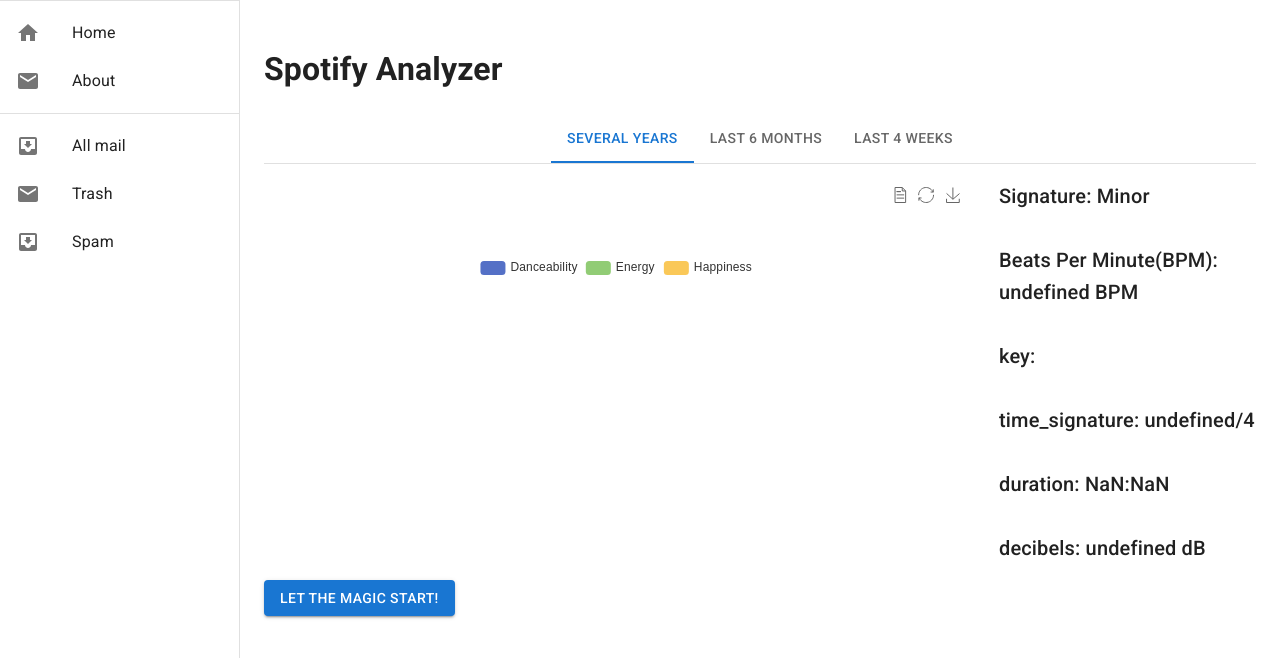
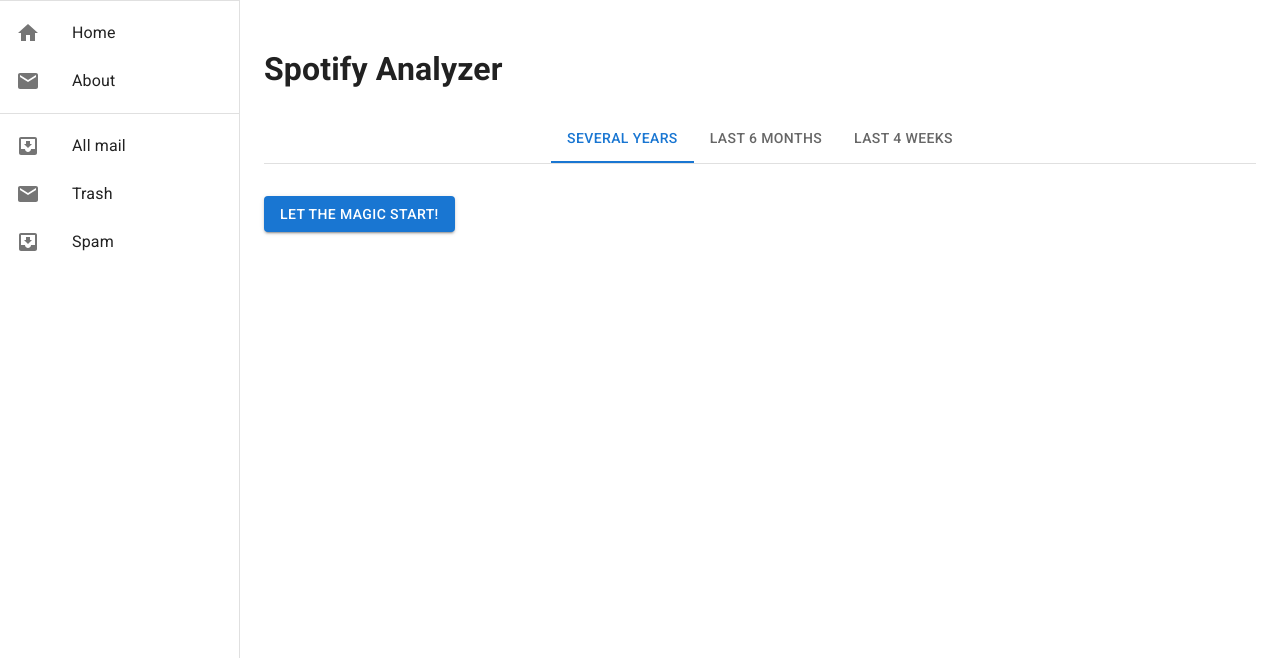
Before and after one commit to samagdaleno/spotify-music-taste-calculator, a React (Create React App) app: page / in a window 1280 px wide. Shown: the top 658 px of the page. Built offline with nearby package versions, Linux system fonts and the light colour scheme; sample sign-in values are in the browser's storage.

Commit message:
Commented out track features panel for deployment in the meantime.

```diff
--- a/src/components/trackAnalysisTab/trackAnalysisTab.tsx
+++ b/src/components/trackAnalysisTab/trackAnalysisTab.tsx
@@ -36,11 +36,11 @@
 
     return (
         <div>
-            {selectedTrackDetails ? (
+            {/* {selectedTrackDetails ? (
                 <TrackFeaturesPanel trackDetails={selectedTrackDetails} />
             ) : (
                 averageStats && <TrackFeaturesPanel trackDetails={averageStats} />
-            )}
+            )} */}
 
             <TrackDetailsList trackList={trackList} onSelect={handleTrackSelection} />
         </div>
```
